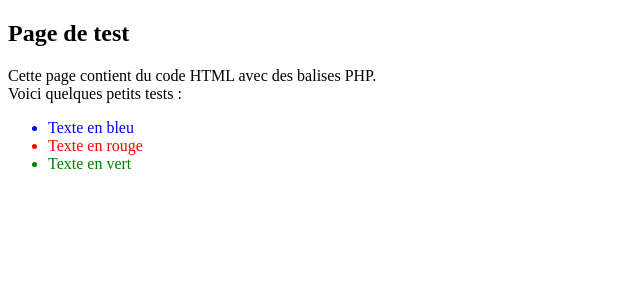
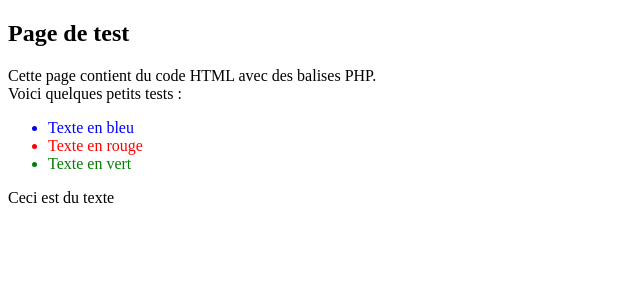
Before and after one commit to deso92/-crivez-votre-premier-script, a PHP site: page /formation_php.php in a window 1280 px wide. Shown: the top 300 px of the page, without its empty margins (0-640 px from the left). Run offline with PHP 8.4, Linux system fonts and the light colour scheme.

Commit message:
Premier script php

```diff
--- a/formation_php.php
+++ b/formation_php.php
@@ -19,9 +19,7 @@
         <li style="color: green;">Texte en vert</li>
         </ul>
 
-        <?php
-        /* Encore du PHP
-        Toujours du PHP */
-        ?>
+        <?php echo "Ceci est du texte"; ?>
+
     </body>
 </html>
```
